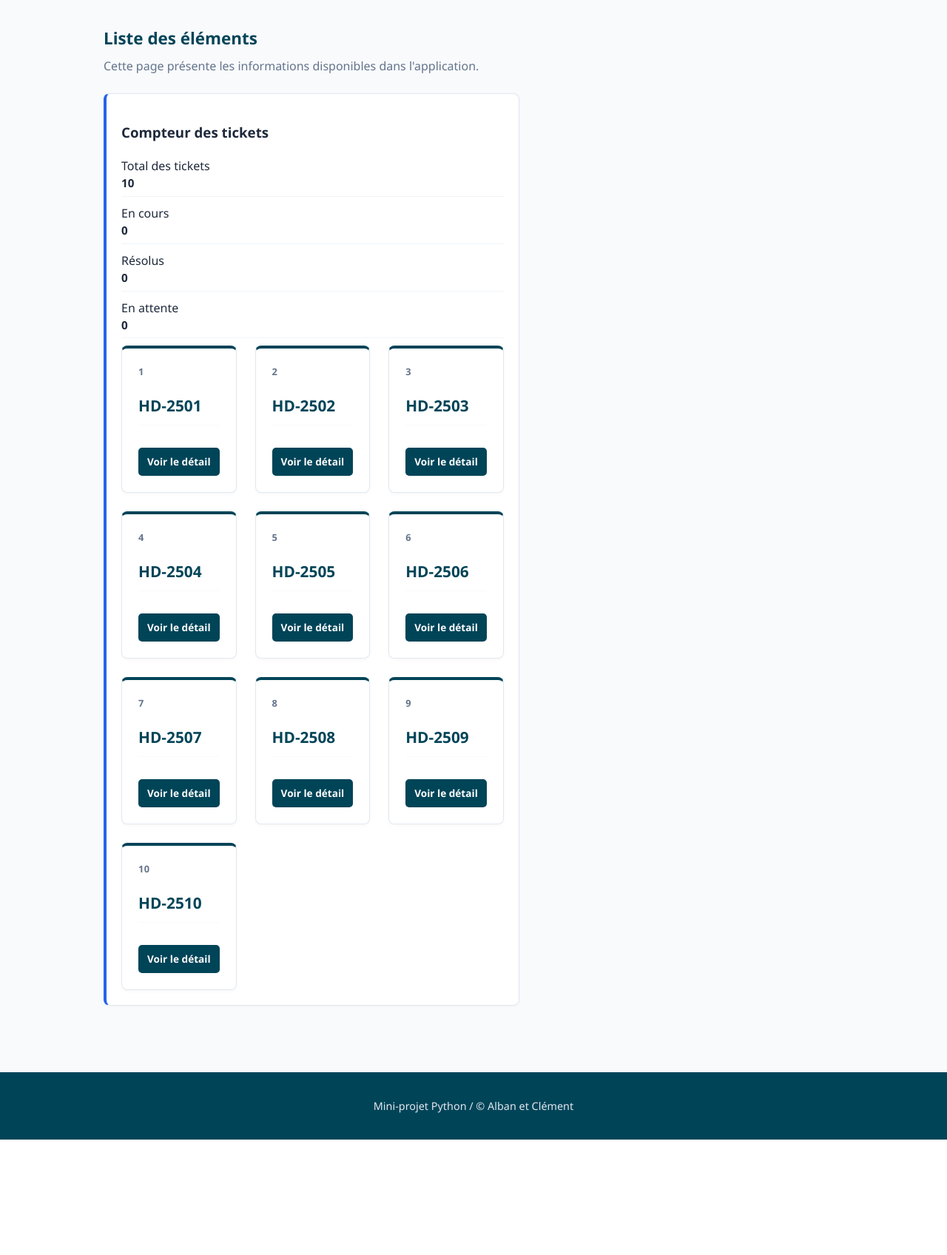
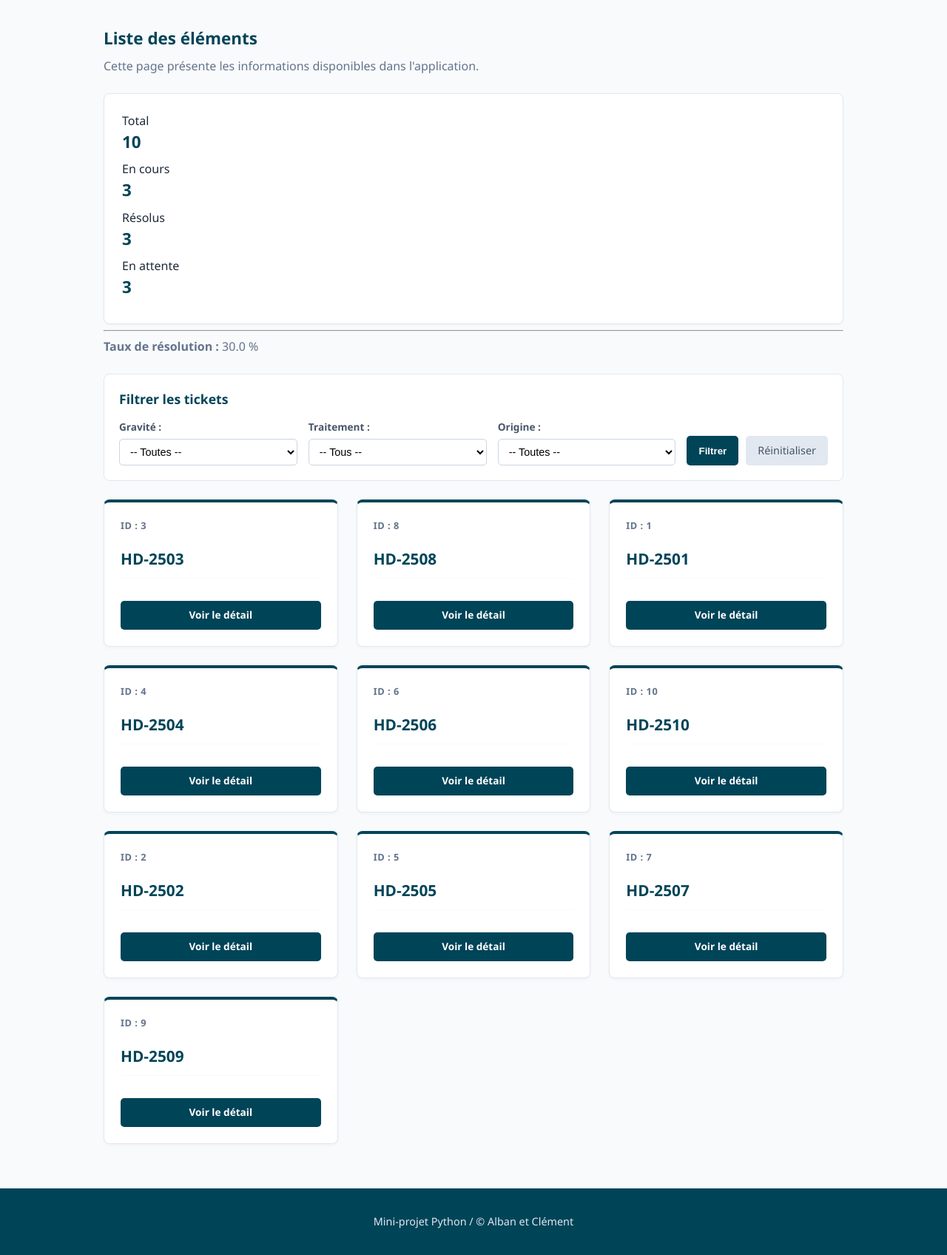
Before and after one commit to crm4784/Suivi-des-incidents-informatiques, a Flask app: page / in a window 1280 px wide. Shown: the part 108-1804 px from the top of the page at 74% size. Before the commit the page ends 1648 px from the top, so only its background shows below. Run offline with Flask 3, Linux system fonts and the light colour scheme.

Commit message:
affichage par ordre de priorité, app.py index.html et le css.

```diff
--- a/app.py
+++ b/app.py
@@ -11,11 +11,46 @@ def charger_donnees():
 def index():
     donnees = charger_donnees()
 
+
+    gravite_filtre = request.args.get('gravite', '')
+    traitement_filtre = request.args.get('traitement', '')
+    origine_filtre = request.args.get('origine', '')
+
+    donnees_filtrees = []
+    for item in donnees:
+        if gravite_filtre and item.get("gravite") != gravite_filtre:
+            continue
+        if traitement_filtre and item.get("traitement") != traitement_filtre:
+            continue
+        if origine_filtre and item.get("origine") != origine_filtre:
+            continue
+
+        donnees_filtrees.append(item)
+
+
+    ordre_gravite = {"Critique": 1, "Majeure": 2, "Mineure": 3}
+    donnees_triees = sorted(
+        donnees_filtrees,
+        key=lambda item: ordre_gravite.get(item.get("gravite"), 99)
+    )
+
+    # 4. Liste des options pour les menus déroulants
+    liste_gravites = sorted(list(set(item.get("gravite") for item in donnees if item.get("gravite"))))
+    liste_traitements = sorted(list(set(item.get("traitement") for item in donnees if item.get("traitement"))))
+    liste_origines = sorted(list(set(item.get("origine") for item in donnees if item.get("origine"))))
+
     return render_template(
         "index.html",
-        donnees=donnees
+        donnees=donnees_triees,
+        liste_gravites=liste_gravites,
+        liste_traitements=liste_traitements,
+        liste_origines=liste_origines,
+        filtres_actifs={
+            'gravite': gravite_filtre,
+            'traitement': traitement_filtre,
+            'origine': origine_filtre
+        }
     )
-
 @app.route("/detail/<int:id>")
 def detail(id):
     donnees = charger_donnees()
--- a/static/style.css
+++ b/static/style.css
@@ -43,40 +43,29 @@ main h2 {
     font-size: 1.4rem;
 }
 
-main > p {
+main p {
     color: #64748b;
     margin-top: 0;
     margin-bottom: 25px;
 }
 
+/* Compteur */
 
-.compteur {
+.compteur,
+.detail-compteur {
     background-color: #ffffff;
-    padding: 20px;
+    border: 1px solid #e2e8f0;
     border-radius: 8px;
-    border: 1px solid #e2e8f0;
-    border-left: 4px solid #2563eb;
-    margin-bottom: 30px;
-    display: inline-block;
-    min-width: 220px;
+    padding: 24px;
+    margin-top: 20px;
     box-shadow: 0 1px 3px rgba(0, 0, 0, 0.04);
 }
 
-.compteur strong {
-    display: block;
+.detail-compteur p {
+    margin: 12px 0;
     font-size: 0.95rem;
-    color: #1e293b;
-    margin-bottom: 10px;
-    padding-bottom: 6px;
-    border-bottom: 1px solid #f1f5f9;
+    color: #334155;
 }
-
-.compteur p {
-    margin: 6px 0;
-    font-size: 0.9rem;
-    color: #475569;
-}
-
 
 .liste {
     display: grid;
@@ -166,3 +155,81 @@ footer {
     color: #e2e8f0;
     font-size: 0.9rem;
 }
+
+
+
+.bloc-filtres {
+    background-color: #ffffff;
+    padding: 20px;
+    border-radius: 8px;
+    border: 1px solid #e2e8f0;
+    margin-bottom: 25px;
+}
+
+.bloc-filtres h3 {
+    margin-top: 0;
+    margin-bottom: 15px;
+    color: #004458;
+    font-size: 1.1rem;
+}
+
+.form-filtres {
+    display: flex;
+    flex-wrap: wrap;
+    gap: 15px;
+    align-items: flex-end;
+}
+
+.groupe-filtre {
+    display: flex;
+    flex-direction: column;
+    gap: 5px;
+    flex: 1;
+    min-width: 160px;
+}
+
+.groupe-filtre label {
+    font-size: 0.85rem;
+    font-weight: 600;
+    color: #475569;
+}
+
+.groupe-filtre select {
+    padding: 8px 10px;
+    border: 1px solid #cbd5e1;
+    border-radius: 5px;
+    font-size: 0.9rem;
+    background-color: #fff;
+}
+
+.actions-filtres {
+    display: flex;
+    gap: 10px;
+}
+
+.btn-filtrer {
+    background-color: #004458;
+    color: white;
+    border: none;
+    padding: 9px 16px;
+    border-radius: 5px;
+    cursor: pointer;
+    font-weight: 600;
+}
+
+.btn-filtrer:hover {
+    background-color: #002d3b;
+}
+
+.btn-reinitialiser {
+    background-color: #e2e8f0;
+    color: #475569;
+    padding: 9px 16px;
+    border-radius: 5px;
+    text-decoration: none;
+    font-size: 0.9rem;
+}
+
+.btn-reinitialiser:hover {
+    background-color: #cbd5e1;
+}
--- a/templates/index.html
+++ b/templates/index.html
@@ -4,60 +4,105 @@
 
 {% block content %}
 
-<!--donnée pour le compteur de ticket*/-->
-
 {% set total = donnees|length %}
-{% set en_cours = donnees | selectattr("statut", "equalto", "En cours") | list | length %}
-{% set resolu = donnees | selectattr("statut", "equalto", "Résolu") | list | length %}
-{% set attente = donnees | selectattr("statut", "equalto", "En attente") | list | length %}
+{% set en_cours = donnees | selectattr("traitement", "equalto", "En investigation") | list | length %}
+{% set resolu = donnees | selectattr("traitement", "equalto", "Résolu") | list | length %}
+{% set attente = donnees | selectattr("traitement", "equalto", "Nouveau") | list | length %}
 
 <h2>Liste des éléments</h2>
 
 <p>
-    Cette page présente les informations disponibles
-    dans l'application.
+    Cette page présente les informations disponibles dans l'application.
 </p>
 
 <div class="compteur">
-    <h3>Compteur des tickets</h3>
 
-    <div class="stat total">
-        <span>Total des tickets</span>
-        <strong>{{ total }}</strong>
-    </div>
-    <div class="stat encours">
-        <span>En cours</span>
-        <strong>{{ en_cours }}</strong>
+    <div class="compteur-stat">
+        <span>Total</span>
+        <h2>{{ total }}</h2>
     </div>
 
-    <div class="stat resolu">
-        <span>Résolus</span>
-        <strong>{{ resolu }}</strong>
+    <div class="compteur-stat">
+        <span>En cours</span>
+        <h2>{{ en_cours }}</h2>
     </div>
 
-    <div class="stat attente">
+    <div class="compteur-stat">
+        <span>Résolus</span>
+        <h2>{{ resolu }}</h2>
+    </div>
+
+    <div class="compteur-stat">
         <span>En attente</span>
-        <strong>{{ attente }}</strong>
+        <h2>{{ attente }}</h2>
     </div>
-    <!--Calcul trouvé sur microsoft fabric community-->
-<div class="liste">
-
-    {% for element in donnees %}
-
-    <article class="carte">
-
-        <h3>{{ element.id }}</h3>
-
-        <p>{{ element.numeroTicket }}</p>
-
-        <a href="{{ url_for('detail', id=element.id) }}">
-            Voir le détail
-        </a>
-
-    </article>
-
-    {% endfor %}
 
 </div>
 
+    {% if total > 0 %}
+    <hr>
+    <p><strong>Taux de résolution :</strong>
+        {{ ((resolu / total) * 100) | round(1) }} %
+    </p>
+    {% endif %}
+</div>
+
+<!-- FORMULAIRE DE FILTRAGE (GRAVITÉ, TRAITEMENT, ORIGINE) -->
+<div class="bloc-filtres">
+    <h3>Filtrer les tickets</h3>
+    <form method="GET" action="{{ url_for('index') }}" class="form-filtres">
+
+        <!-- Filtre Gravité -->
+        <div class="groupe-filtre">
+            <label for="gravite">Gravité :</label>
+            <select name="gravite" id="gravite">
+                <option value="">-- Toutes --</option>
+                {% for g in liste_gravites %}
+                    <option value="{{ g }}" {% if filtres_actifs.gravite == g %}selected{% endif %}>{{ g }}</option>
+                {% endfor %}
+            </select>
+        </div>
+
+        <!-- Filtre Statut du traitement -->
+        <div class="groupe-filtre">
+            <label for="traitement">Traitement :</label>
+            <select name="traitement" id="traitement">
+                <option value="">-- Tous --</option>
+                {% for t in liste_traitements %}
+                    <option value="{{ t }}" {% if filtres_actifs.traitement == t %}selected{% endif %}>{{ t }}</option>
+                {% endfor %}
+            </select>
+        </div>
+
+        <!-- Filtre Origine -->
+        <div class="groupe-filtre">
+            <label for="origine">Origine :</label>
+            <select name="origine" id="origine">
+                <option value="">-- Toutes --</option>
+                {% for o in liste_origines %}
+                    <option value="{{ o }}" {% if filtres_actifs.origine == o %}selected{% endif %}>{{ o }}</option>
+                {% endfor %}
+            </select>
+        </div>
+
+        <div class="actions-filtres">
+            <button type="submit" class="btn-filtrer">Filtrer</button>
+            <a href="{{ url_for('index') }}" class="btn-reinitialiser">Réinitialiser</a>
+        </div>
+    </form>
+</div>
+
+<!-- LISTE DES TICKETS -->
+<div class="liste">
+    {% for element in donnees %}
+    <article class="carte">
+        <h3>ID : {{ element.id }}</h3>
+        <p>{{ element.numeroTicket }}</p>
+        <a href="{{ url_for('detail', id=element.id) }}">Voir le détail</a>
+    </article>
+    {% else %}
+        <p>Aucun ticket ne correspond à vos critères de recherche.</p>
+    {% endfor %}
+</div>
+
 {% endblock %}
```
Also changed, not shown: templates/detail.html (line endings or trailing spaces).
